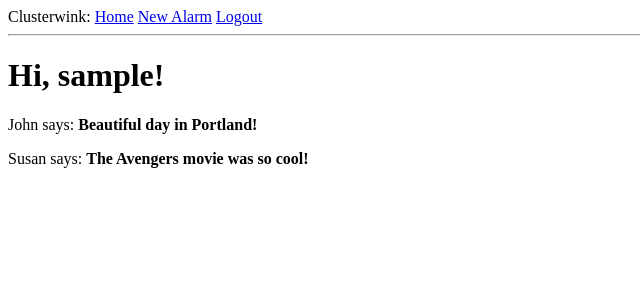
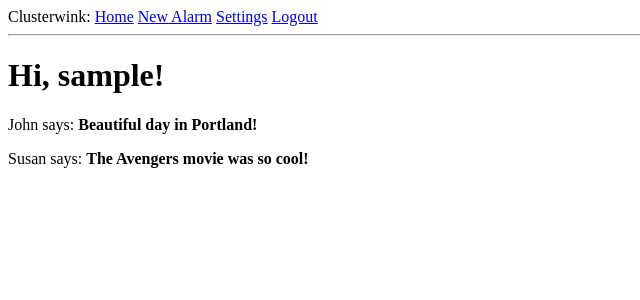
Before and after one commit to lennymlopes/cw-webapp, a Flask app: page / in a window 1280 px wide. Shown: the top 300 px of the page, without its empty margins (0-640 px from the left). Run offline with Flask 2, Linux system fonts and the light colour scheme; the visitor is signed in with stand-in values (Sample User, id 1); data comes from the database, SQL or seed files in the repository.

Commit message:
add settings page

```diff
--- a/app/routes.py
+++ b/app/routes.py
@@ -73,3 +73,14 @@ def register():
 		flash('Congratulations, you are now a registered user!')
 		return redirect(url_for('login'))
 	return render_template('register.html', title='Register', form=form)
+
+
+@app.route('/settings', methods=['GET', 'POST'])
+@login_required
+def settings():
+	# form = NewAlarmForm()
+	# if form.validate_on_submit():
+	# 	flash('New alarm added at {}: {}, on '.format(
+	# 		form.hours.data, form.minutes.data))
+	# 	return redirect(url_for('index'))
+	return render_template('settings.html', title='Settings')#, form=form)
--- a/app/templates/base.html
+++ b/app/templates/base.html
@@ -15,6 +15,7 @@
 			{% if current_user.is_anonymous %}
 			<a href="{{ url_for('login') }}">Login</a>
 			{% else %}
+			<a href="{{ url_for('settings') }}">Settings</a>
 			<a href="{{ url_for('logout') }}">Logout</a>
 			{% endif %}
 
```
